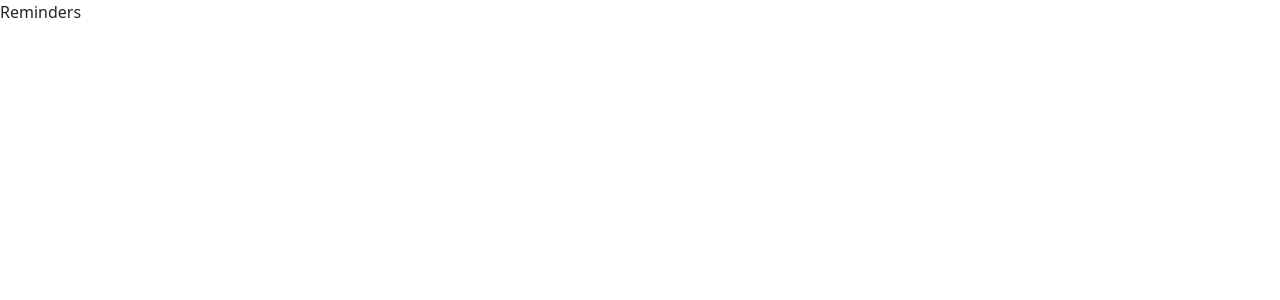
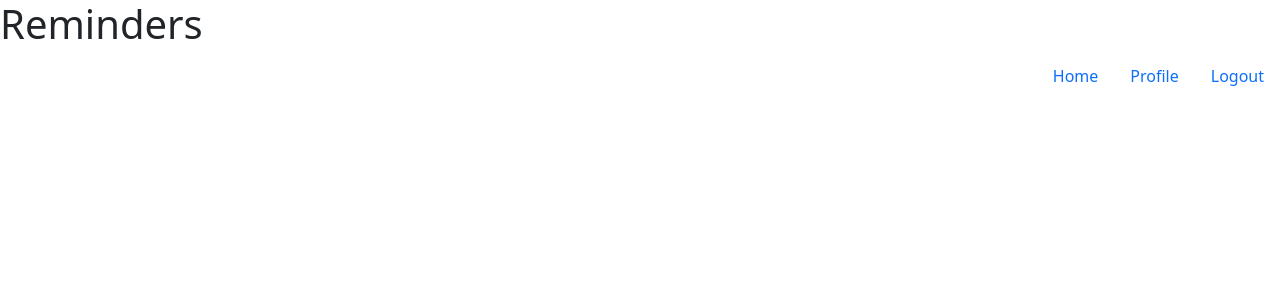
Before and after one commit to Teller35/reminders, a React (Create React App) app in the folder Client/: page / in a window 1280 px wide. Shown: the top 300 px of the page. Built offline with nearby package versions, Linux system fonts and the light colour scheme.

Commit message:
added auth for token and have a navbar

```diff
--- a/Client/src/App.js
+++ b/Client/src/App.js
@@ -2,6 +2,7 @@
 import { BrowserRouter as Router, Route, Switch } from "react-router-dom";
 import { ApolloProvider } from "@apollo/react-hooks";
 import ApolloClient from "apollo-boost";
+import Nav from "./components/Nav";
 import "./App.css";
 
 const client = new ApolloClient({
@@ -21,10 +22,10 @@
     <ApolloProvider client={client}>
       <Router>
         <div>
+          <Nav />
           <Switch>
             <Route exact path="/" />
           </Switch>
-          <header>Reminders</header>
         </div>
       </Router>
     </ApolloProvider>
--- /dev/null
+++ b/Client/src/components/Nav/Nav.jsx
@@ -0,0 +1,46 @@
+import React from "react";
+import { Nav } from "react-bootstrap";
+// import { Link } from "react-router-dom";
+import Auth from "../../utils/auth";
+
+const Navbar = () => {
+  function loginNav() {
+    if (!Auth.loggedIn()) {
+      return (
+        <>
+          <Nav.Item>
+            <Nav.Link to="/home">Home</Nav.Link>
+          </Nav.Item>
+          <Nav.Item>
+            <Nav.Link to="/profile">Profile</Nav.Link>
+          </Nav.Item>
+          <Nav.Item>
+            <Nav.Link to="/" onClick={() => Auth.logout()}>
+              Logout
+            </Nav.Link>
+          </Nav.Item>
+        </>
+      );
+    } else {
+      return (
+        <>
+          <Nav.Item>
+            <Nav.Link to="/login">LogIn</Nav.Link>
+          </Nav.Item>
+          <Nav.Item>
+            <Nav.Link to="/signup">SignUp</Nav.Link>
+          </Nav.Item>
+        </>
+      );
+    }
+  }
+
+  return (
+    <header>
+      <h1>Reminders</h1>
+      <Nav className="justify-content-end">{loginNav()}</Nav>
+    </header>
+  );
+};
+
+export default Navbar;
--- /dev/null
+++ b/Client/src/components/Nav/index.js
@@ -0,0 +1 @@
+export { default } from "./Nav";
--- /dev/null
+++ b/Client/src/utils/auth.js
@@ -0,0 +1,39 @@
+import decode from "jwt-decode";
+
+class AuthService {
+  getProfile() {
+    return decode(this.getToken());
+  }
+
+  loggedIn() {
+    const token = this.getToken();
+    return !!token && !this.isTokenExpired(token);
+  }
+
+  isTokenExpired(token) {
+    try {
+      const decoded = decode(token);
+      if (decoded.exp < Date.now() / 1000) {
+        return true;
+      } else return false;
+    } catch (error) {
+      return false;
+    }
+  }
+
+  getToken() {
+    return localStorage.getItem("id_token");
+  }
+
+  login(idToken) {
+    localStorage.setItem("id_token", idToken);
+    window.location.assign("/home");
+  }
+
+  logout() {
+    localStorage.removeItem("id_token");
+    window.location.assign("/");
+  }
+}
+
+export default new AuthService();
```
